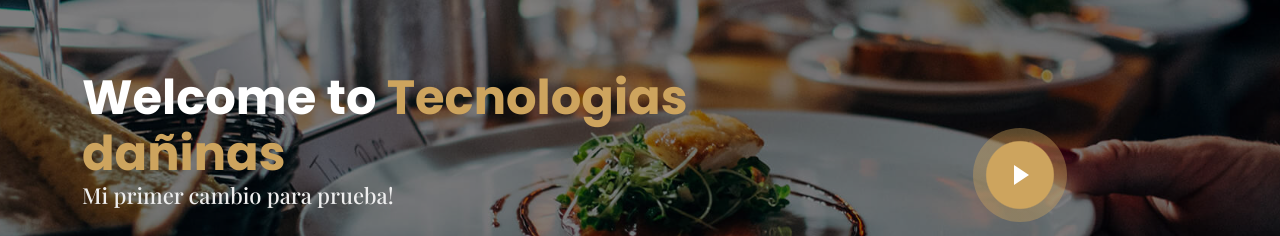
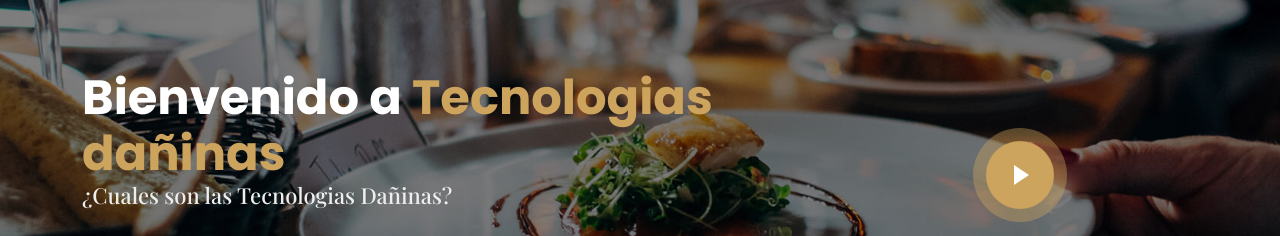
Before and after one commit to YisusCrow/TecnologiasDaninas, a plain HTML site: page index.html in a window 1280 px wide. Shown: the part 280-516 px from the top of the page. Drawn offline with nearby package versions, Linux system fonts and the light colour scheme; a web font is replaced by a local one.

Commit message:
Agregue los titulos

```diff
--- a/index.html
+++ b/index.html
@@ -104,8 +104,8 @@
     <div class="container position-relative text-center text-lg-start" data-aos="zoom-in" data-aos-delay="100">
       <div class="row">
         <div class="col-lg-8">
-          <h1>Welcome to <span>Tecnologias dañinas</span></h1>
-          <h2>Mi primer cambio para prueba!</h2>
+          <h1>Bienvenido a <span>Tecnologias dañinas</span></h1>
+          <h2>¿Cuales son las Tecnologias Dañinas?</h2>
 
           <div class="btns">
             <a href="#menu" class="btn-menu animated fadeInUp scrollto">Our Menu</a>
```
